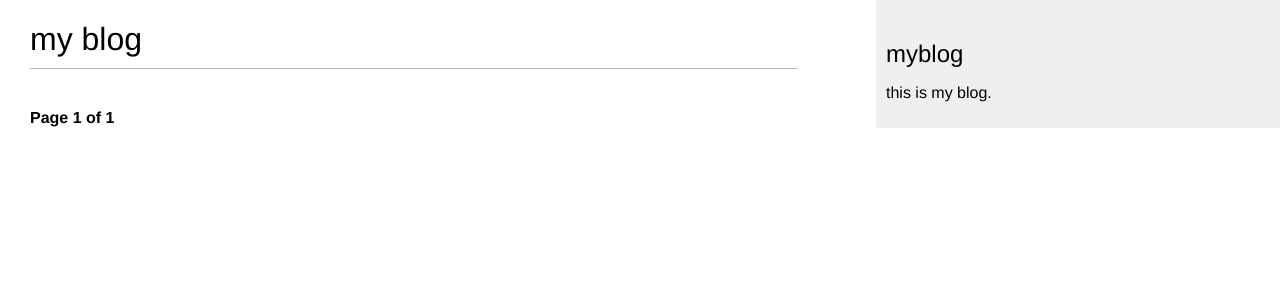
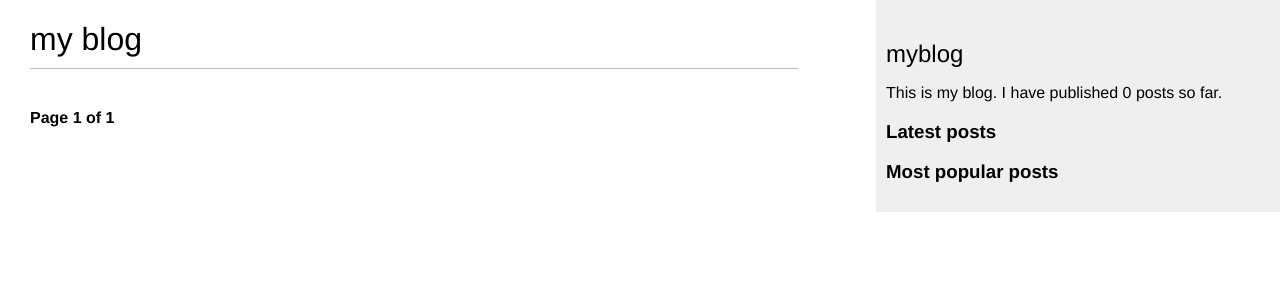
Before and after one commit to kubamacek/myblog, a Django app: page /blog/ in a window 1280 px wide. Shown: the top 300 px of the page. Run offline with Django 3.2, Linux system fonts and the light colour scheme; data that the repository does not hold is empty.

Commit message:
add basic template tags, place them in sidebar

```diff
--- a/myblog/blog/templates/blog/base.html
+++ b/myblog/blog/templates/blog/base.html
@@ -1,3 +1,4 @@
+{% load blog_tags %}
 {% load static %}
 <!DOCTYPE html>
 <html>
@@ -12,7 +13,18 @@
   </div>
   <div id="sidebar">
     <h2>myblog</h2>
-      <p>this is my blog.</p>
+    <p>This is my blog. I have published {% total_posts %} posts so far.</p>
+    <h3>Latest posts</h3>
+    {% show_latest_posts 3 %}
+    <h3>Most popular posts</h3>
+    {% get_most_commented_posts as most_commented_posts %}
+    <ul>
+      {% for post in most_commented_posts %}
+      <li>
+        <a href="{{ post.get_absolute_url }}">{{ post.title }}</a>
+      </li>
+      {% endfor %}
+    <ul>
   </div>
 </body>
 </html>
--- /dev/null
+++ b/myblog/blog/templates/blog/post/latest_posts.html
@@ -0,0 +1,7 @@
+<ul>
+  {% for post in latest_posts %}
+    <li>
+      <a href="{{ post.get_absolute_url }}">{{ post.title }}</a>
+    </li>
+  {% endfor %}
+</ul>
--- /dev/null
+++ b/myblog/blog/templatetags/blog_tags.py
@@ -0,0 +1,19 @@
+from django import template
+from django.db.models import Count
+
+register = template.Library()
+
+from ..models import Post
+
+@register.simple_tag
+def total_posts():
+    return Post.objects_published.count()
+
+@register.inclusion_tag('blog/post/latest_posts.html')
+def show_latest_posts(count=5):
+    latest_posts = Post.objects_published.order_by('-publish')[:count]
+    return {'latest_posts': latest_posts}
+
+@register.simple_tag
+def get_most_commented_posts(count=5):
+    return Post.objects_published.annotate(total_comments=Count('comments')).order_by('-total_comments')[:count]
```
Also changed, not shown: myblog/blog/templatetags/__init__.py (added).
